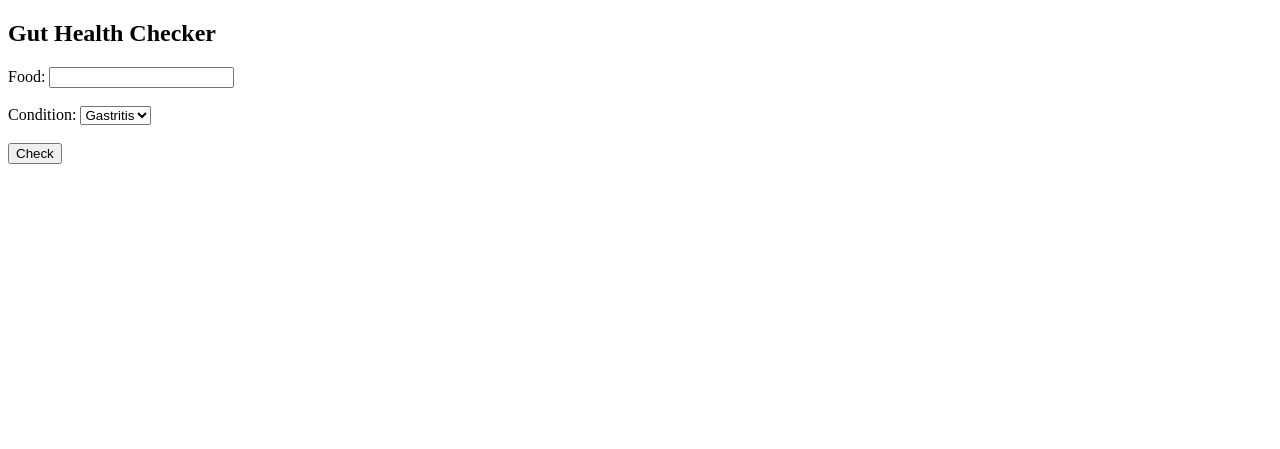
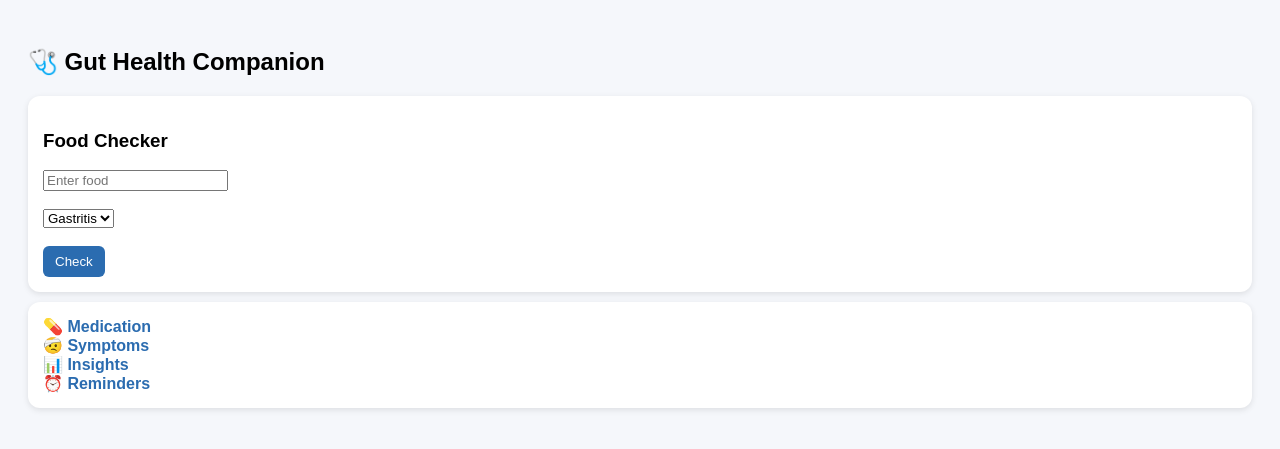
Before and after one commit to 150874/Gut_health_app, a Flask app: page / in a window 1280 px wide. Shown: the top 449 px of the page. Run offline with Flask 3, Linux system fonts and the light colour scheme.

Commit message:
Improved features

```diff
--- a/app.py
+++ b/app.py
@@ -1,17 +1,57 @@
 from flask import Flask, render_template, request
+import sqlite3
 
 app = Flask(__name__)
 
+# -----------------------------
+# DATABASE SETUP
+# -----------------------------
+def init_db():
+    conn = sqlite3.connect('database.db')
+    c = conn.cursor()
+
+    c.execute('''
+        CREATE TABLE IF NOT EXISTS medications (
+            id INTEGER PRIMARY KEY AUTOINCREMENT,
+            name TEXT,
+            time TEXT
+        )
+    ''')
+    c.execute('''
+    CREATE TABLE IF NOT EXISTS symptoms (
+        id INTEGER PRIMARY KEY AUTOINCREMENT,
+        symptom TEXT,
+        note TEXT,
+        time TIMESTAMP DEFAULT CURRENT_TIMESTAMP
+    )
+''')
+
+    conn.commit()
+    conn.close()
+
+
+# -----------------------------
+# SIMPLE FOOD RULES DATABASE
+# -----------------------------
 foods = {
     "coffee": {"gastritis": "avoid", "gerd": "avoid"},
     "banana": {"gastritis": "safe", "gerd": "safe"},
-    "spicy food": {"gastritis": "avoid", "gerd": "avoid"}
+    "spicy food": {"gastritis": "avoid", "gerd": "avoid"},
+    "tea": {"gastritis": "safe", "gerd": "neutral"}
 }
 
+
+# -----------------------------
+# HOME PAGE
+# -----------------------------
 @app.route('/')
 def home():
     return render_template("index.html")
 
+
+# -----------------------------
+# FOOD CHECK LOGIC
+# -----------------------------
 @app.route('/check', methods=['POST'])
 def check():
     food = request.form['food'].lower()
@@ -19,13 +59,15 @@ def check():
 
     result = foods.get(food, {}).get(condition, "unknown")
 
-    return f"{food} is {result} for {condition}"
+    return f"""
+        <h3>{food} is {result} for {condition}</h3>
+        <a href="/">Go back</a>
+    """
 
-if __name__ == '__main__':
-    app.run(debug=True)
 
-    medications = []
-
+# -----------------------------
+# MEDICATION PAGE
+# -----------------------------
 @app.route('/medication')
 def medication():
     return '''
@@ -37,22 +79,166 @@ def medication():
         </form>
         <br>
         <a href="/view_meds">View Medications</a>
+        <br><a href="/">Home</a>
     '''
+
+
+# -----------------------------
+# ADD MEDICATION (SAVE TO DB)
+# -----------------------------
 @app.route('/add_med', methods=['POST'])
 def add_med():
     name = request.form['name']
     time = request.form['time']
 
-    medications.append({"name": name, "time": time})
+    conn = sqlite3.connect('database.db')
+    c = conn.cursor()
 
-    return "<h3>Medication added!</h3><a href='/medication'>Go back</a>"
+    c.execute(
+        "INSERT INTO medications (name, time) VALUES (?, ?)",
+        (name, time)
+    )
 
+    conn.commit()
+    conn.close()
+
+    return "<h3>Medication saved!</h3><a href='/medication'>Go back</a>"
+
+
+# -----------------------------
+# VIEW MEDICATIONS
+# -----------------------------
 @app.route('/view_meds')
 def view_meds():
+    conn = sqlite3.connect('database.db')
+    c = conn.cursor()
+
+    c.execute("SELECT * FROM medications")
+    meds = c.fetchall()
+
+    conn.close()
+
     output = "<h2>Your Medications</h2>"
 
-    for med in medications:
-        output += f"<p>{med['name']} at {med['time']}</p>"
+    for med in meds:
+        output += f"<p>{med[1]} at {med[2]}</p>"
 
     output += "<br><a href='/medication'>Add more</a>"
     return output
+
+
+# -----------------------------
+# SYMPTOMS
+# -----------------------------
+
+@app.route('/symptoms')
+def symptoms():
+    return '''
+        <h2>Log Symptoms</h2>
+        <form action="/add_symptom" method="post">
+            Symptom:
+            <input type="text" name="symptom"><br><br>
+
+            Note:
+            <input type="text" name="note"><br><br>
+
+            <button type="submit">Save</button>
+        </form>
+
+        <br>
+        <a href="/view_symptoms">View Symptoms</a>
+        <br>
+        <a href="/">Home</a>
+    '''
+
+@app.route('/add_symptom', methods=['POST'])
+def add_symptom():
+    symptom = request.form['symptom']
+    note = request.form['note']
+
+    conn = sqlite3.connect('database.db')
+    c = conn.cursor()
+
+    c.execute(
+        "INSERT INTO symptoms (symptom, note) VALUES (?, ?)",
+        (symptom, note)
+    )
+
+    conn.commit()
+    conn.close()
+
+    return "<h3>Symptom saved!</h3><a href='/symptoms'>Go back</a>"
+
+@app.route('/view_symptoms')
+def view_symptoms():
+    conn = sqlite3.connect('database.db')
+    c = conn.cursor()
+
+    c.execute("SELECT * FROM symptoms ORDER BY id DESC")
+    data = c.fetchall()
+
+    conn.close()
+
+    output = "<h2>Your Symptoms</h2>"
+
+    for row in data:
+        output += f"<p><b>{row[1]}</b> - {row[2]} <small>({row[3]})</small></p>"
+
+    output += "<br><a href='/symptoms'>Add more</a>"
+    return output
+
+#----------------------------
+#ANALYSIS
+#-----------------------------
+
+@app.route('/insights')
+def insights():
+    conn = sqlite3.connect('database.db')
+    c = conn.cursor()
+
+    # Get symptoms
+    c.execute("SELECT symptom FROM symptoms")
+    symptoms = c.fetchall()
+
+    conn.close()
+
+    count_map = {}
+
+    for s in symptoms:
+        symptom = s[0].lower()
+        if symptom in count_map:
+            count_map[symptom] += 1
+        else:
+            count_map[symptom] = 1
+
+    output = "<h2>Health Insights</h2>"
+
+    if not count_map:
+        output += "<p>No data yet. Start logging symptoms.</p>"
+    else:
+        for key, value in count_map.items():
+            if value >= 3:
+                output += f"<p>⚠️ {key} appears frequently ({value} times)</p>"
+            else:
+                output += f"<p>{key}: {value} times</p>"
+
+    output += "<br><a href='/'>Home</a>"
+    return output
+
+reminders = []
+
+@app.route('/set_reminder', methods=['POST'])
+def set_reminder():
+    name = request.form['name']
+    time = request.form['time']
+
+    reminders.append({"name": name, "time": time})
+
+    return "<h3>Reminder set (demo)</h3><a href='/reminders'>Back</a>"
+
+# -----------------------------
+# START APP
+# -----------------------------
+if __name__ == '__main__':
+    init_db()
+    app.run(debug=True)
--- a/templates/index.html
+++ b/templates/index.html
@@ -2,15 +2,46 @@
 <html>
 <head>
     <title>Gut Health App</title>
+    <style>
+        body {
+            font-family: Arial;
+            background: #f5f7fb;
+            padding: 20px;
+        }
+
+        .card {
+            background: white;
+            padding: 15px;
+            margin: 10px 0;
+            border-radius: 12px;
+            box-shadow: 0 2px 6px rgba(0,0,0,0.1);
+        }
+
+        a {
+            text-decoration: none;
+            color: #2b6cb0;
+            font-weight: bold;
+        }
+
+        button {
+            padding: 8px 12px;
+            border: none;
+            background: #2b6cb0;
+            color: white;
+            border-radius: 6px;
+        }
+    </style>
 </head>
+
 <body>
-    <h2>Gut Health Checker</h2>
 
+    <h2>🩺 Gut Health Companion</h2>
+
+    <div class="card">
         <form action="/check" method="post">
-        <label>Food:</label>
-        <input type="text" name="food"><br><br>
+            <h3>Food Checker</h3>
+            <input type="text" name="food" placeholder="Enter food"><br><br>
 
-        <label>Condition:</label>
             <select name="condition">
                 <option value="gastritis">Gastritis</option>
                 <option value="gerd">GERD</option>
@@ -18,5 +49,14 @@
 
             <button type="submit">Check</button>
         </form>
+    </div>
+
+    <div class="card">
+        <a href="/medication">💊 Medication</a><br>
+        <a href="/symptoms">🤕 Symptoms</a><br>
+        <a href="/insights">📊 Insights</a><br>
+        <a href="/reminders">⏰ Reminders</a>
+    </div>
+
 </body>
 </html>
```
Also changed, not shown: database.db (added), 1 other file. Lines whose indentation alone changed are shown as unchanged.
